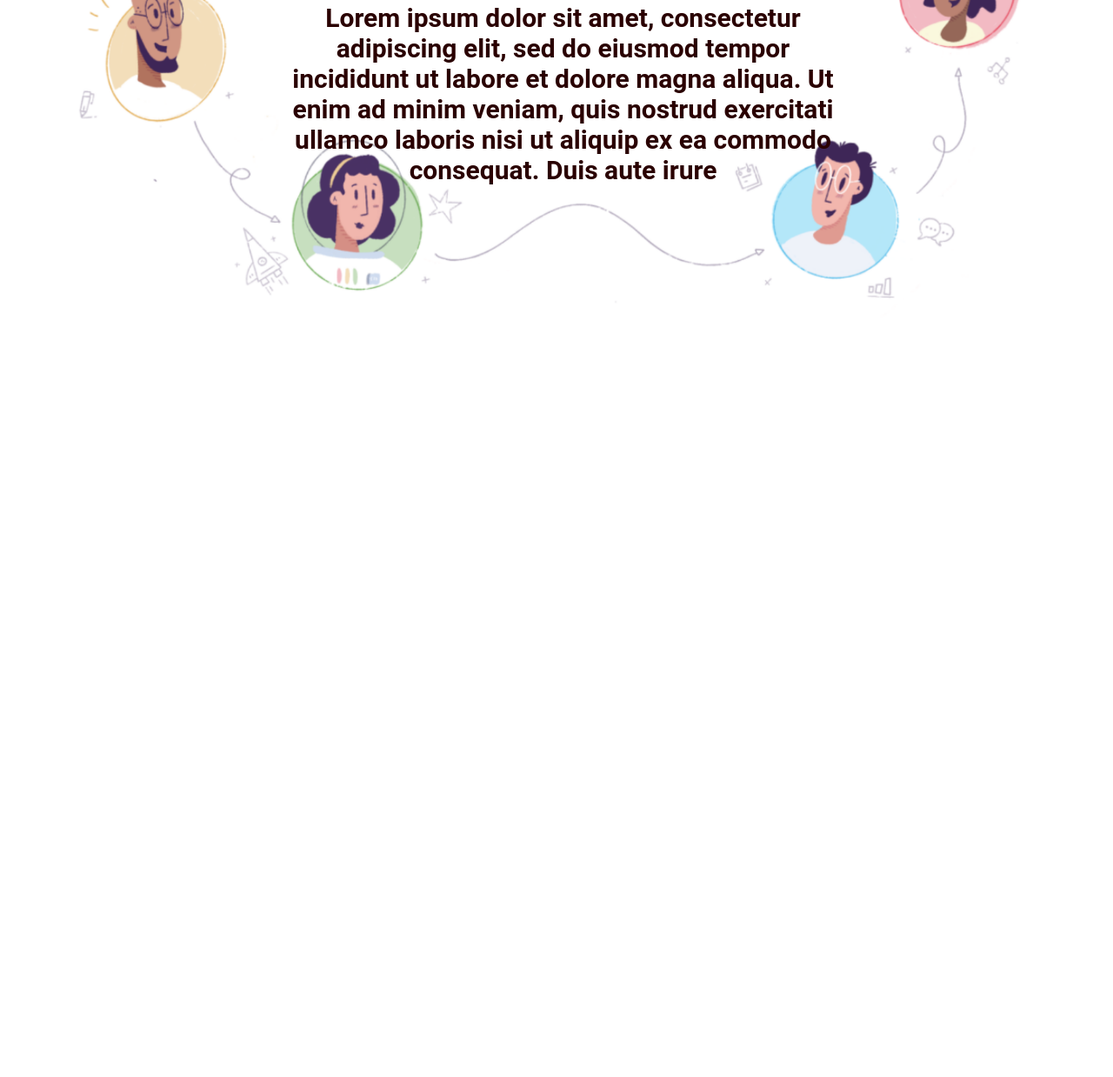
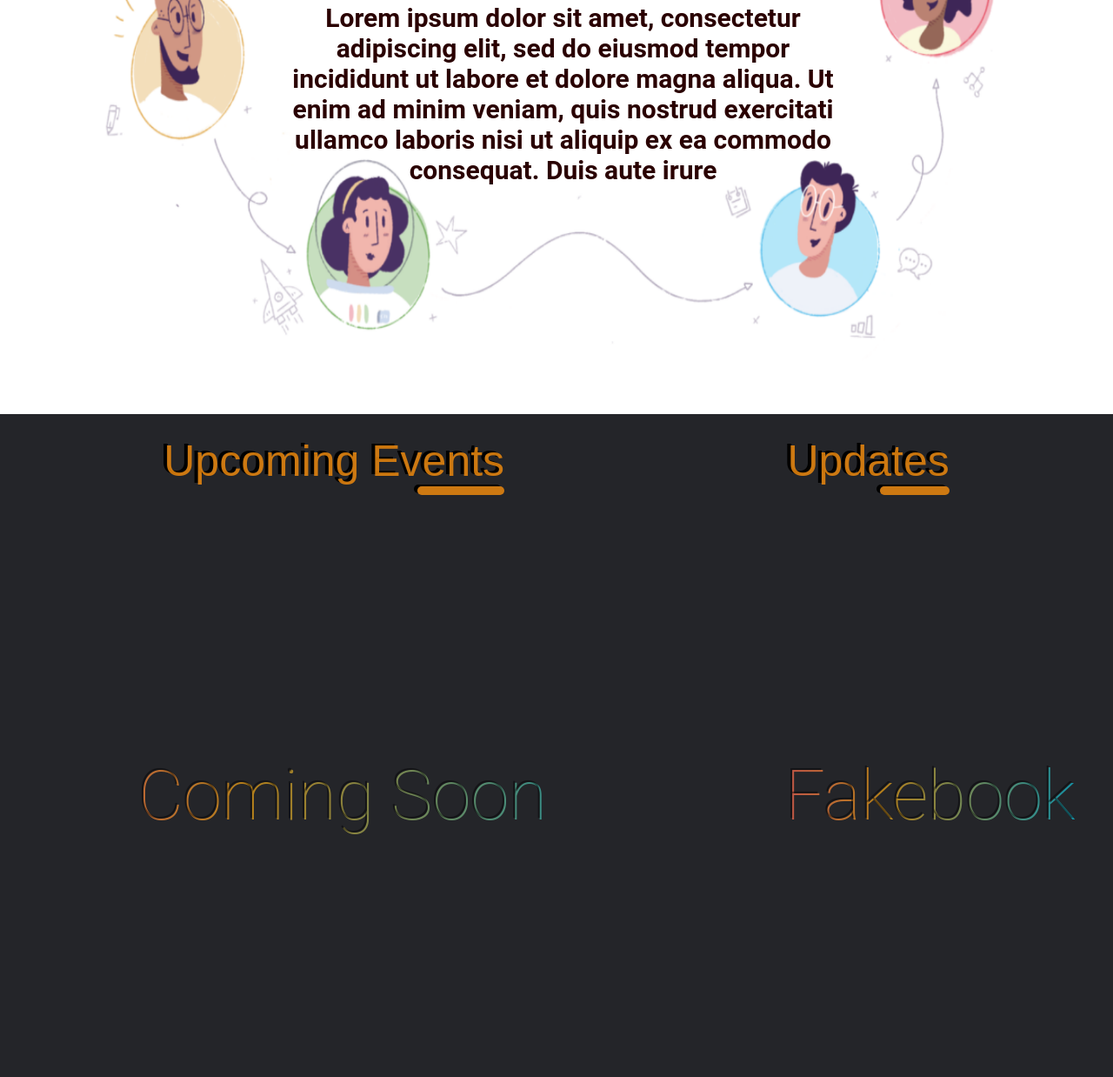
Before and after one commit to sauravvsonu/Mates, a plain HTML site: page index.html in a window 1280 px wide. Shown: the part 1197-2435 px from the top of the page at 87% size. Before the commit the page ends 1617 px from the top, so only its background shows below. Drawn offline with nearby package versions, Linux system fonts and the light colour scheme; a web font is replaced by a local one.

Commit message:
added Events Section

```diff
--- a/css/style.css
+++ b/css/style.css
@@ -9,6 +9,16 @@ body {
     overflow-x: hidden;
     color: white;
     font-family: "Roboto";
+    overflow-y: scroll;
+}
+
+body::-webkit-scrollbar {
+    display: none;
+}
+
+body {
+  -ms-overflow-style: none;
+  scrollbar-width: none;
 }
 
 header {
@@ -32,7 +42,7 @@ header {
 }
 
 .logo {
-    width: 340px;
+    width: 250px;
     float: left;
 }
 
@@ -77,7 +87,7 @@ header {
     top: 20%;
 }
 
-h1 {
+.mates{
     color: #fff;
     font-size: 92px;
     word-spacing: 5px;
@@ -86,7 +96,7 @@ h1 {
     font-weight: bolder;
 }
 
-h4 {
+.matesText {
     font-size: 24px;
     text-align: center;
 }
@@ -133,8 +143,8 @@ h4 {
 }
 
 .AR2 {
-    width: 90%;
-    margin-top: 18px;
+    width: 85%;
+    height: 82vh;
     display: block;
     margin-left: auto;
     margin-right: auto;
@@ -155,6 +165,102 @@ h4 {
 
 .colorchange {
     animation: colorchangethapa 1s infinite;
+}
+
+#events{
+    width: 100%;
+    height: 100vh;
+    background-color: rgb(32 33 37 / 98%);
+}
+
+.eventHeading{
+    display: flex;
+    /* border: hotpink solid 2px; */
+    align-items: center;
+    justify-content: space-between;
+    padding: 2%;
+}
+
+.upcomingHead{
+    margin: auto;
+}
+.upcomingHead span {
+    font-family: fantasy;
+    font-size: 50px;
+    color: #f38c0ed1;
+    text-shadow: -4px -2px black;
+}
+#upcoming{
+    margin-left: auto;
+    background-color: #f38c0ed1;
+    width: 100px;
+    height: 10px;
+    border: black;
+    border-radius: 8px;
+    box-shadow: -4px -2px black;
+}
+.updatesHead{
+    margin: auto;
+}
+.updatesHead span {
+    font-family: fantasy;
+    font-size: 50px;
+    color: #f38c0ed1;
+    text-shadow: -4px -2px black;
+}
+
+#updates{
+    margin-left: auto;
+    background-color: #f38c0ed1;
+    width: 80px;
+    height: 10px;
+    border: black;
+    border-radius: 8px;
+    box-shadow: -4px -2px black;
+}
+.eventUpdates{
+    display: flex;
+    /* border: darkred solid 2px; */
+    align-items: center;
+    justify-content: space-between;
+    padding: 2%;
+    height: 80vh;
+}
+
+.upcomingEvents{
+    /* border: black solid 2px; */
+    width: 60%;
+    height: 100%;
+    display: grid;
+    align-items: center;
+    text-align: center;
+}
+
+.upcomingEvents span{
+    font-size: 80px;
+    font-weight: 200;
+    background: linear-gradient(90deg, rgba(194,79,79,1) 0%, rgba(182,128,26,1) 35%, rgba(8,147,176,1) 100%);
+    -webkit-text-fill-color: transparent;
+    -webkit-background-clip: text;
+    text-shadow: #00000070 -2px -2px;
+}
+
+.updatesEvents{
+    /* border: black solid 2px; */
+    width: 30%;
+    height: 100%;
+    display: grid;
+    align-items: center;
+    text-align: center;
+}
+
+.updatesEvents span{
+    font-size: 80px;
+    font-weight: 200;
+    background: linear-gradient(90deg, rgba(194,79,79,1) 0%, rgba(182,128,26,1) 35%, rgba(8,147,176,1) 100%);
+    -webkit-text-fill-color: transparent;
+    -webkit-background-clip: text;
+    text-shadow: #00000070 -2px -2px;
 }
 
 @keyframes colorchangethapa {
@@ -188,7 +294,7 @@ h4 {
 }
 
 @media only screen and (max-width: 998px) {
-    h1 {
+    .mates {
         font-size: 300%;
     }
     .AR1 {
@@ -205,7 +311,7 @@ h4 {
         font-size: 20px;
         top: 100%;
     }
-    h4 {
+    .matesText {
         font-size: 15px;
     }
     header {
@@ -259,10 +365,10 @@ h4 {
         height: 100px;
         margin-top: 10px;
     }
-    h1 {
+    .mates {
         font-size: 30px;
     }
-    h4 {
+    .matesText {
         font-size: 12px;
     }
     .btn {
@@ -279,10 +385,10 @@ h4 {
 }
 
 @media only screen and (max-width: 500px) {
-    h4 {
+    .matesText {
         display: none;
     }
-    h1 {
+    .mates {
         transform: translateY(+40px);
     }
     .logo {
--- a/index.html
+++ b/index.html
@@ -4,6 +4,7 @@
 	<title>MatES</title>
 	<meta name= viewport content= "width=device-width, initial-scale=1.0">
 	<link rel="stylesheet" type="text/css" href="css/style.css">
+	<link rel="icon" type="img/icon" href="./images/MatES123.png">
 	<link href="https://fonts.googleapis.com/css?family=Flamenco" rel="stylesheet">
 	<link rel="stylesheet" href="https://cdnjs.cloudflare.com/ajax/libs/animate.css/3.5.2/animate.min.css">
 	<link rel="stylesheet" href="https://cdnjs.cloudflare.com/ajax/libs/font-awesome/4.7.0/css/font-awesome.min.css">
@@ -16,7 +17,7 @@
 	<header>
 		<nav>
 			<div class="row clearfix">
-				<img src="images/Mlogo.png" class="logo">
+				<img src="./images/mates logo edited.png" class="logo">
 
 				<ul class="main-nav animated slideInDown" id="check-class">
 					<li class="N1"><a href="#">Home</a></li>
@@ -29,15 +30,15 @@
 		</nav>
 
 		<div class="main-content-header">
-			<h1> MatES </h1>
-            <h4><p>Lorem ipsum dolor sit amet, consectetur adipiscing elit, sed do eiusmod tempor incididunt ut labore et dolore magna aliqua. Ut enim ad minim veniam, quis nostrud exercitati ullamco laboris nisi ut aliquip ex ea commodo consequat. Duis aute irure</p></h4><br>
+			<h1 class="mates"> MatES </h1>
+            <h4 class="matesText"><p>Lorem ipsum dolor sit amet, consectetur adipiscing elit, sed do eiusmod tempor incididunt ut labore et dolore magna aliqua. Ut enim ad minim veniam, quis nostrud exercitati ullamco laboris nisi ut aliquip ex ea commodo consequat. Duis aute irure</p></h4><br>
 			<a href="#" class="btn btn-full">Explore  <i class="fa fa-arrow-right"></i></a>
 		</div>
 	</header>
 
 
 
-<!--                             events section                                            -->
+<!--                             About Section                                            -->
 
     <div class="About">
         <img src="images/Group%2071.png" class="AR1">
@@ -46,7 +47,23 @@
     <div class="AContent">
         <img src="images/Group%2072.png" class="AR2">
         <div class="top-center">Lorem ipsum dolor sit amet, consectetur adipiscing elit, sed do eiusmod tempor incididunt ut labore et dolore magna aliqua. Ut enim ad minim veniam, quis nostrud exercitati ullamco laboris nisi ut aliquip ex ea commodo consequat. Duis aute irure</div>
-    </div>
+	</div>
+
+	<!-- event section -->
+
+	<section id="events">
+		<div class="section">
+			<div class="eventHeading">
+				<div class="upcomingHead"><span >Upcoming Events</span><div id="upcoming"></div></div>
+				<div class="updatesHead"><span >Updates</span><div id="updates"></div></div>
+			</div>
+			<div class="eventUpdates">
+				<div class="upcomingEvents"><span>Coming Soon</span></div>
+				<div class="updatesEvents"><span>Fakebook</span></div>
+			</div>
+		</div>
+	</section>
+
 
     <script type="text/javascript">
 
```
Also changed, not shown: images/MatES123.png (added), images/mates logo edited.png (added).
